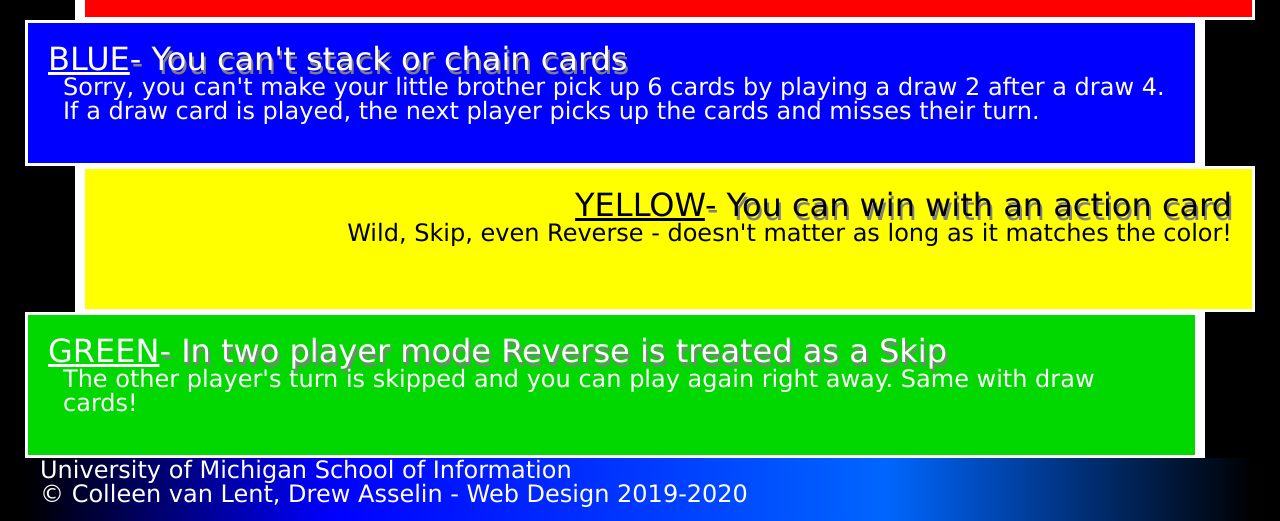
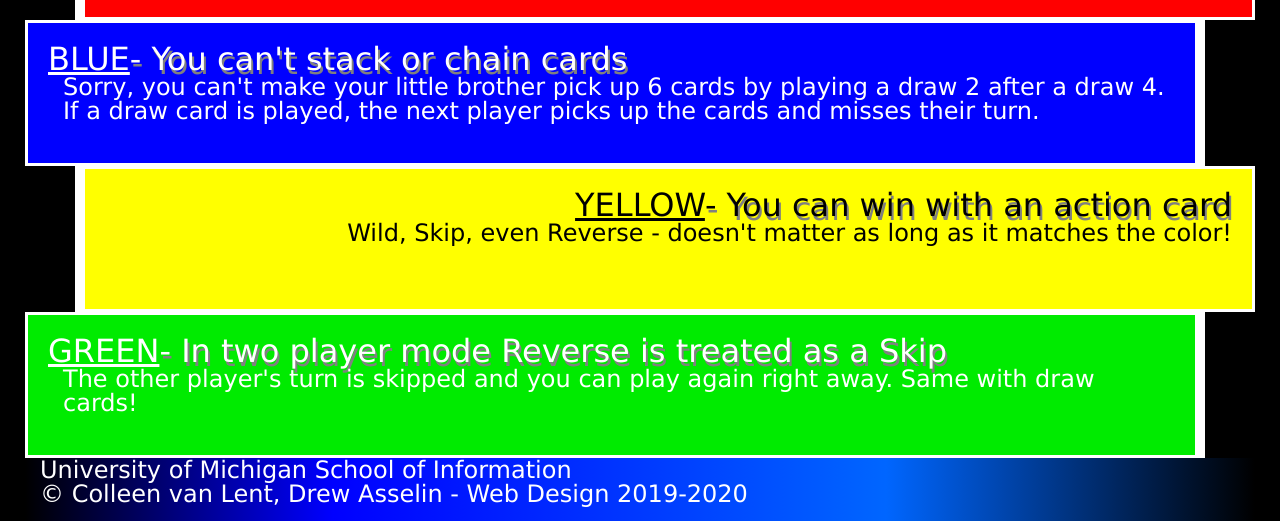
Before and after one commit to snsarnow/homework2-2022, a plain HTML site: page index.html in a window 1280 px wide. Shown: the part 719-1240 px from the top of the page. Drawn offline with Linux system fonts and the light colour scheme.

Commit message:
Add files via upload

```diff
--- a/css/style.css
+++ b/css/style.css
@@ -79,7 +79,7 @@ div{
 }
 
 .green{
-    background: #00D800;
+    background: #00EB00;
     text-align: left;
     margin-right: 50px;
     border-right-width: 10px;
@@ -99,7 +99,6 @@ footer{
 
 }
 
-
 .footer p{
     font-size: 20px;
     text-align: center;
```
